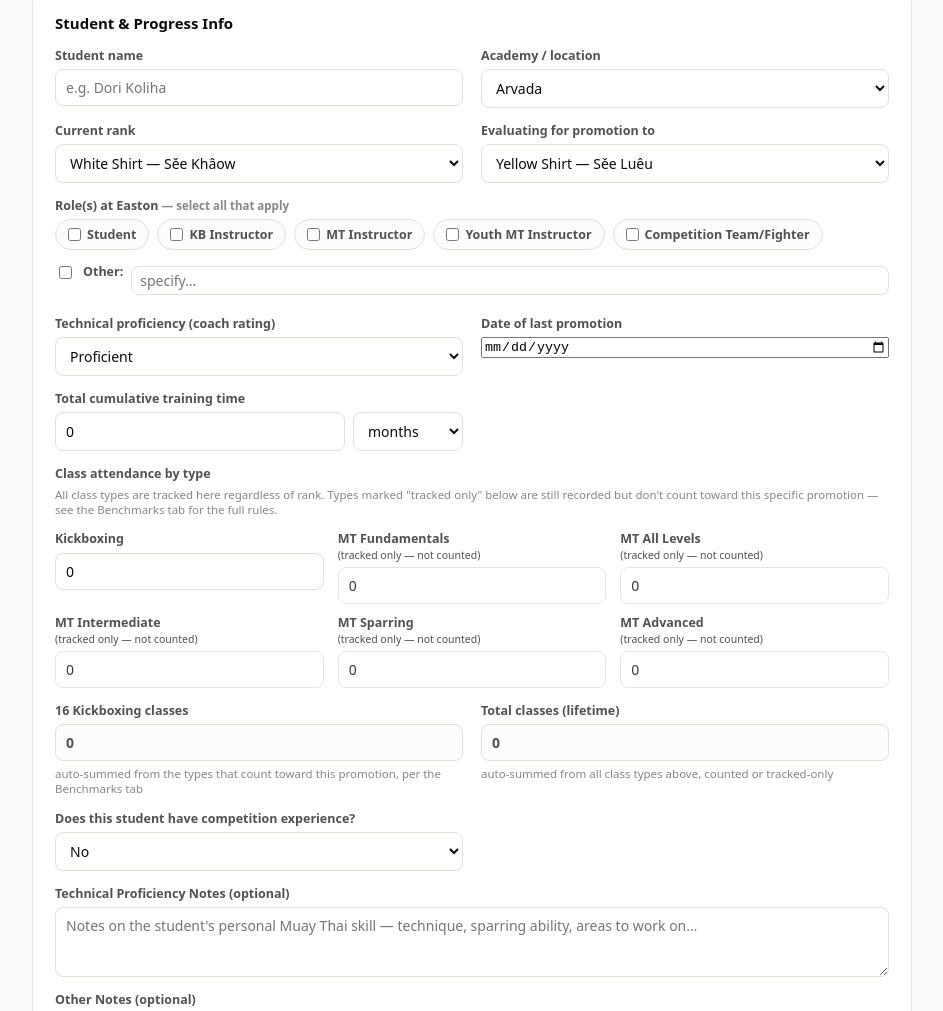
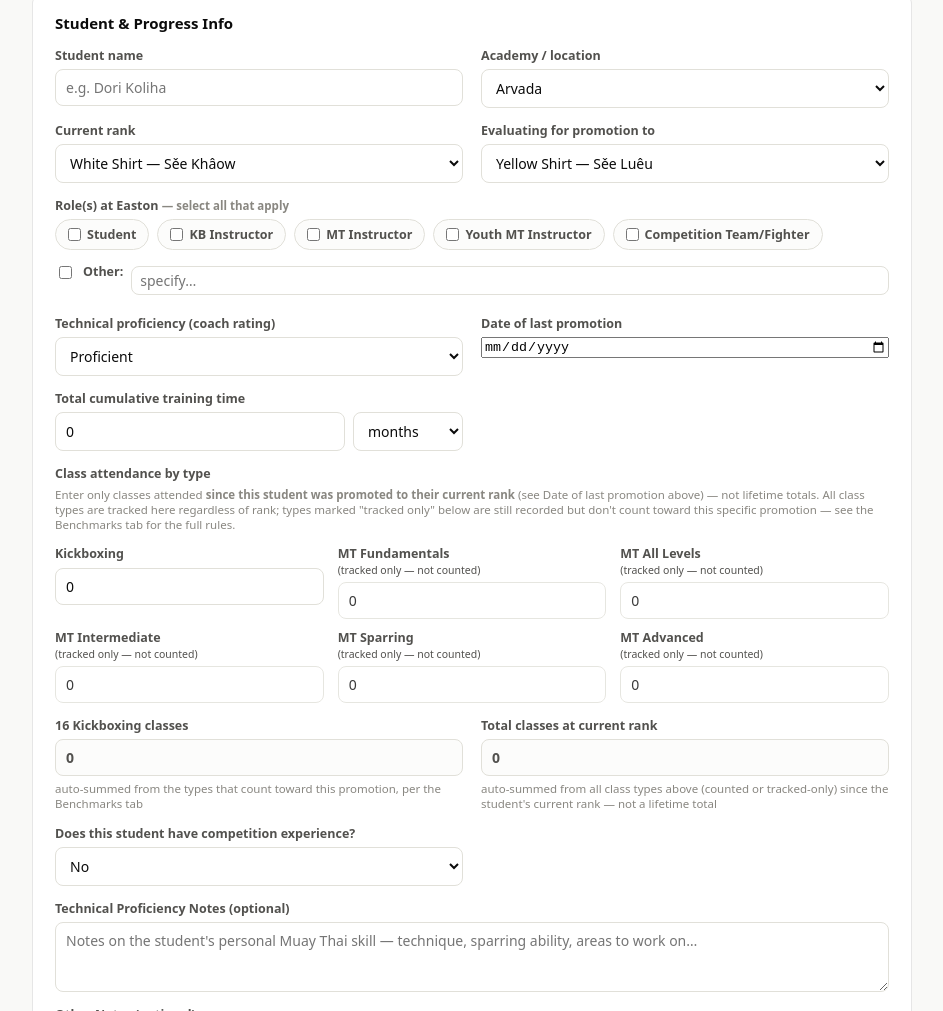
Before and after one commit to smadden1028/Easton-Muay-Thai-, a plain HTML site: page index.html in a window 1280 px wide. Shown: the part 234-1245 px from the top of the page, without its empty margins (168-1111 px from the left). Drawn offline with Linux system fonts and the light colour scheme.

Commit message:
Add files via upload

```diff
--- a/index.html
+++ b/index.html
@@ -307,7 +307,7 @@
 
         <div class="field span2">
           <label>Class attendance by type</label>
-          <span class="hint" id="classTypeFieldsHint" style="display:block; margin-bottom:8px;">All class types are tracked here regardless of rank. Types marked "tracked only" below are still recorded but don't count toward this specific promotion — see the Benchmarks tab for the full rules.</span>
+          <span class="hint" id="classTypeFieldsHint" style="display:block; margin-bottom:8px;">Enter only classes attended <strong>since this student was promoted to their current rank</strong> (see Date of last promotion above) — not lifetime totals. All class types are tracked here regardless of rank; types marked "tracked only" below are still recorded but don't count toward this specific promotion — see the Benchmarks tab for the full rules.</span>
           <div class="grid" style="grid-template-columns: repeat(3, 1fr); gap: 10px 14px;">
             <div class="field" data-classtype-field="kickboxing">
               <label for="f_kickboxing">Kickboxing <span class="ct-tag" data-ct-tag="kickboxing"></span></label>
@@ -342,9 +342,9 @@
           <span class="hint">auto-summed from the types that count toward this promotion, per the Benchmarks tab</span>
         </div>
         <div class="field">
-          <label for="f_totalClassesOut">Total classes (lifetime)</label>
+          <label for="f_totalClassesOut">Total classes at current rank</label>
           <input type="text" id="totalClassesOut" readonly disabled value="0">
-          <span class="hint">auto-summed from all class types above, counted or tracked-only</span>
+          <span class="hint">auto-summed from all class types above (counted or tracked-only) since the student's current rank — not a lifetime total</span>
         </div>
 
         <div class="field">
@@ -1404,13 +1404,13 @@
     text += `Current: ${rankByKey(c.currentKey).name}  →  Evaluating for: ${rankByKey(c.targetKey).name}\n\n`;
     text += `Eligibility: ${c.eligible ? 'ELIGIBLE' : 'NOT YET ELIGIBLE'}\n`;
     c.rows.forEach(r=>{ text += `  - ${r.label}: required ${r.fmt(r.required)}, actual ${r.fmt(r.actual)} — ${r.pass?'MET':'NOT MET'}${r.confirmed?'':' (unconfirmed threshold)'}\n`; });
-    text += `\nClass attendance by type:\n`;
+    text += `\nClass attendance by type (since current rank):\n`;
     CLASS_TYPES.forEach(([key, label])=>{
       const req = c.bench.classTypes[key];
       const actual = c.classVals[key] || 0;
       text += `  - ${label}: ${actual}${req.counts ? ' (counts toward this rank' + (req.min>0? ', min '+req.min:'') + ')' : ' (does not count toward this rank)'}${req.confirmed?'':' [unconfirmed]'}\n`;
     });
-    text += `  Qualifying total: ${c.classesAtRank}   Lifetime total: ${c.totalClasses}\n`;
+    text += `  Qualifying total: ${c.classesAtRank}   Total at current rank: ${c.totalClasses}\n`;
     if (c.manualItems.length) {
       text += `  Additional requirements:\n`;
       document.querySelectorAll('#manualChecklistItems input[type=checkbox]').forEach((cb,i)=>{ text += `    - ${c.manualItems[i]}: ${cb.checked?'done':'not yet'}\n`; });
```
